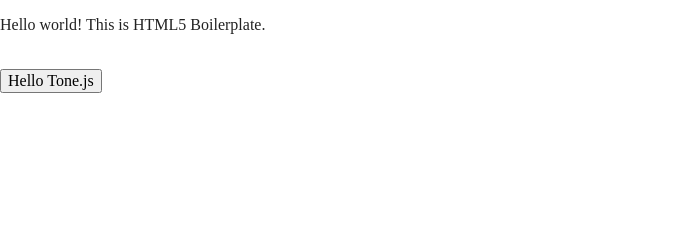
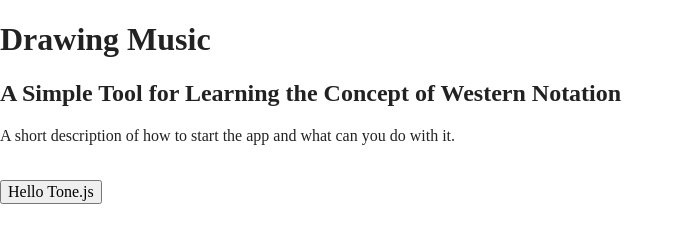
Before and after one commit to jozozchrenovej/Drawing_Music, a website built with Parcel: page html5-boilerplate_v8.0.0/index.html in a window 1280 px wide. Shown: the whole page, without its empty margins (0-683 px from the left). Built offline with nearby package versions, Linux system fonts and the light colour scheme; files whose address does not match are found by name.

Commit message:
Just playing with the html structure

```diff
--- a/html5-boilerplate_v8.0.0/index.html
+++ b/html5-boilerplate_v8.0.0/index.html
@@ -26,7 +26,9 @@
 <body>
 
   <!-- Add your site or application content here -->
-  <p>Hello world! This is HTML5 Boilerplate.</p>
+  <h1>Drawing Music</h1>
+  <h2>A Simple Tool for Learning the Concept of Western Notation</h2>
+  <p>A short description of how to start the app and what can you do with it.</p>
   <br>
 
   <!-- Trying the Tone.js library -->
@@ -42,6 +44,12 @@
         playButton.addEventListener('click', () => {
             synth.triggerAttackRelease('A3', '4n');
         });
+
+
+
+
+
+
     </script>
 
   <script src="js/vendor/modernizr-3.11.2.min.js"></script>
```
Also changed, not shown: 1 other file.
